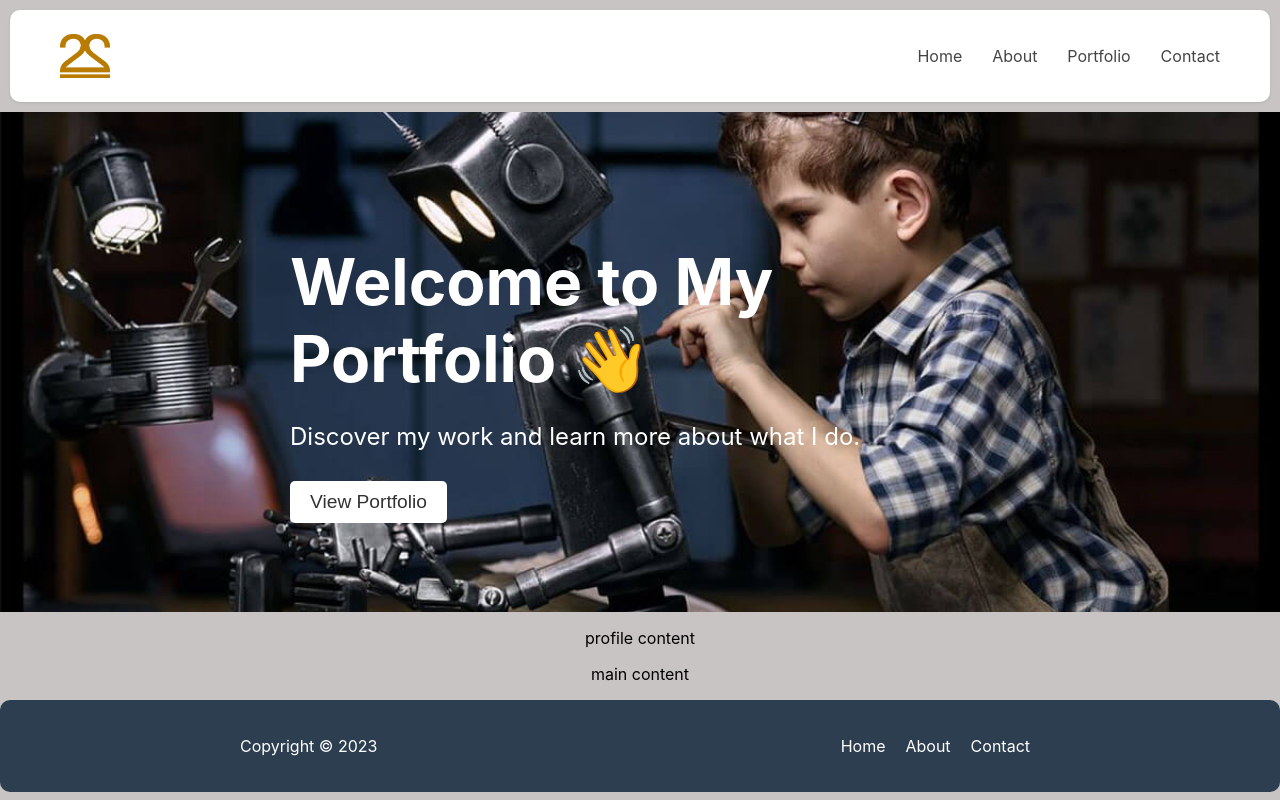
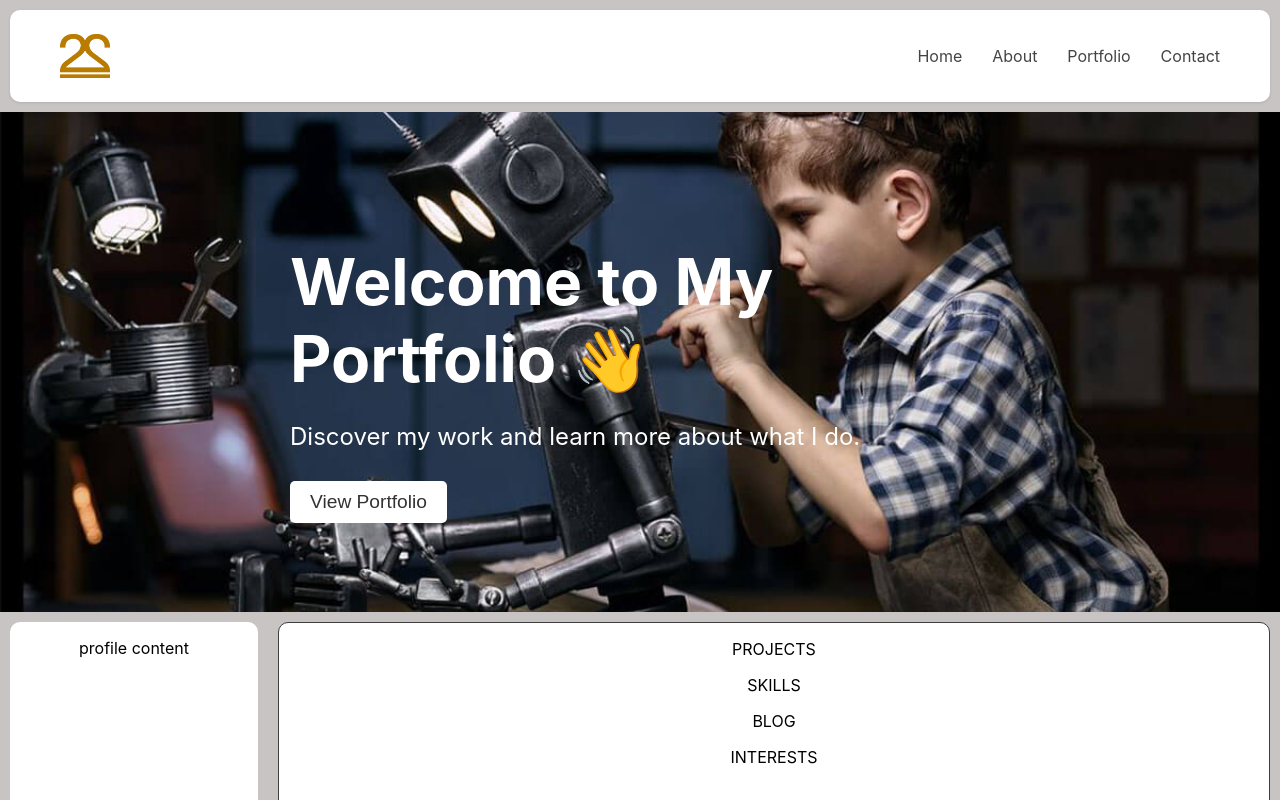
Before and after one commit to esmond-adjei/portfolio-website, a React (Create React App) app in the folder portfolio-front/: page / in a window 1280 px wide. Shown: the top 800 px of the page. Built offline with nearby package versions, Linux system fonts and the light colour scheme.

Commit message:
modified:   portfolio-front/src/components/Content.js 	modified:   portfolio-front/src/style/component-styles/Content.css

```diff
--- a/portfolio-front/src/components/Content.js
+++ b/portfolio-front/src/components/Content.js
@@ -10,13 +10,24 @@ import React from 'react';
 
 function MainContent() {
     return (
-        <div className='main_content'>
+        <div className='main-content'>
             <div className='profile__column'>
                 <p>profile content</p>
             </div>
 
             <div className='content__column'>
-                <p>main content</p>
+                <div className='content__projects'>
+                    <p>PROJECTS</p>
+                </div>
+                <div className='content__skills'>
+                    <p>SKILLS</p>
+                </div>
+                <div className='content__blog'>
+                    <p>BLOG</p>
+                </div>
+                <div className='content__interests'>
+                    <p>INTERESTS</p>
+                </div>
             </div>
         </div>
     );
--- a/portfolio-front/src/style/component-styles/Content.css
+++ b/portfolio-front/src/style/component-styles/Content.css
@@ -1,7 +1,27 @@
-.main_cotent {
+.main-content {
     display: flex;
     justify-content: space-around;
     min-height: 50vh;
+}
+
+.main-content > div {
+    min-width: 10vh;
+    background-color: #fff;
+}
+
+.profile__column, .content__column {
+    margin: 10px;
+    border-radius: 10px;
+}
+
+.profile__column {
+    width: 20%;
+    background-color: #fff;
+}
+
+.content__column {
+    width: 80%;
+    border: 1px solid #3d3d3d;
 }
 
 /* .profile__column {
```
